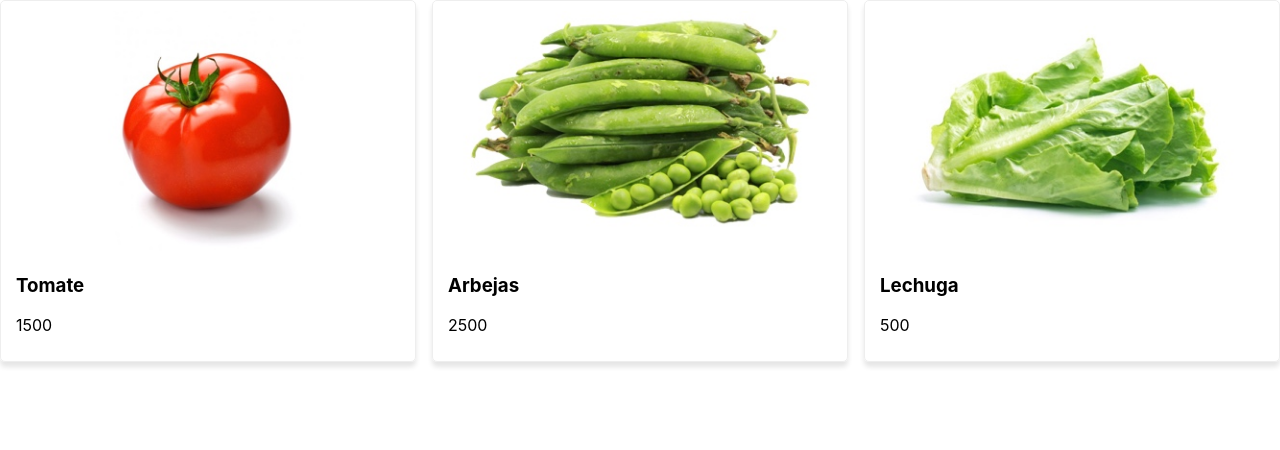
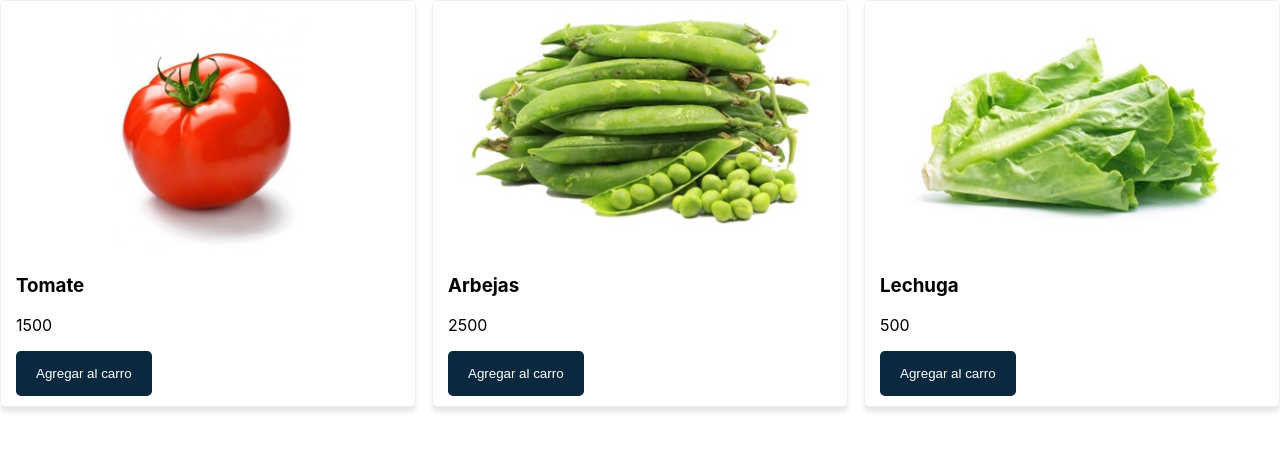
Before and after one commit to PedroPabloYanez/React_carro_compras, a React (Create React App) app: page / in a window 1280 px wide. Shown: the top 450 px of the page. Built offline with nearby package versions, Linux system fonts and the light colour scheme.

Commit message:
Button add shop

```diff
--- /dev/null
+++ b/src/components/Button.js
@@ -0,0 +1,22 @@
+import { Component } from 'react'
+
+const styles = {
+    button: {
+        backgroundColor: '#0A283E',
+        color: '#ffff',
+        padding: '15px 20px',
+        border: 'none',
+        borderRadius: '5px',
+        cursor: 'pointer',
+    }
+}
+
+class Button extends Component {
+    render(){
+        return(
+            <button style={styles.button} {...this.props} />
+        )
+    }
+}
+
+export default Button
--- a/src/components/Producto.js
+++ b/src/components/Producto.js
@@ -1,4 +1,5 @@
 import { Component } from 'react'
+import Button from './Button'
 
 const styles = {
     producto: {
@@ -15,12 +16,15 @@
 
 class Producto extends Component {
     render(){
-        const { producto } = this.props
+        const { producto, agregarAlCarro } = this.props
         return(
             <div style={styles.producto}>
                 <img style={styles.img} alt={producto.name} src={producto.img} />
                 <h3>{producto.name}</h3>
                 <p>{producto.price}</p>
+                <Button onClick={() => agregarAlCarro(producto)}>
+                    Agregar al carro
+                </Button>
             </div>
         )
     }
```
